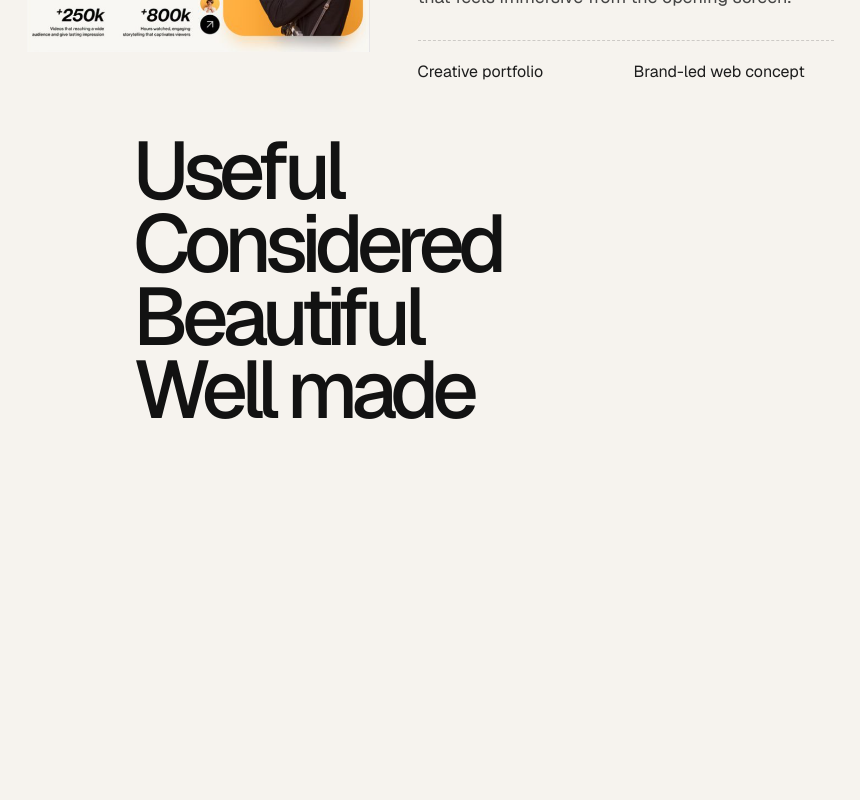
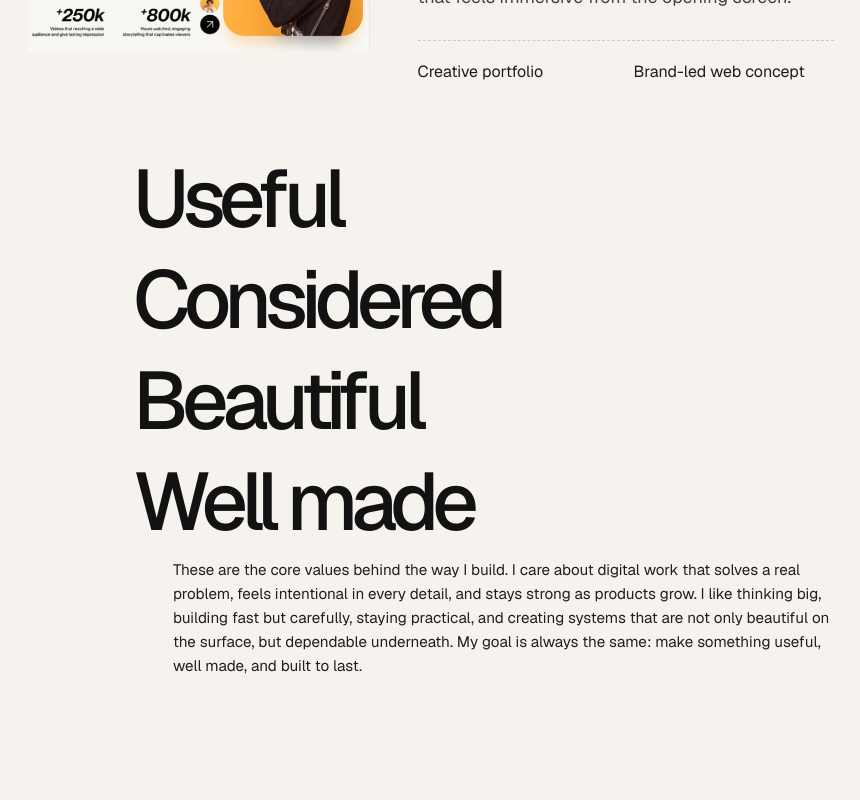
Before and after one commit to szaib-dev/personal-portfolio, a Next.js app: page / in a window 1280 px wide. Shown: the part 1560-2360 px from the top of the page, without its empty margins (363-1223 px from the left). Built offline with nearby package versions, Linux system fonts and the light colour scheme.

Commit message:
Tighten values section spacing

```diff
--- a/src/app/page.module.css
+++ b/src/app/page.module.css
@@ -204,9 +204,9 @@
 
 .valuesSection {
   position: relative;
-  min-height: 100vh;
+  min-height: 38rem;
   padding-top: 0.9rem;
-  padding-bottom: 1.5rem;
+  padding-bottom: 2.75rem;
 }
 
 .valuesStack {
@@ -220,6 +220,7 @@
   display: block;
   font-size: clamp(4.65rem, 6.35vw, 6.65rem);
   font-weight: 500;
+  margin-top: 28px;
   line-height: 0.9;
   letter-spacing: -0.08em;
 }
@@ -227,7 +228,7 @@
 .valuesBody {
   position: absolute;
   right: 0.5rem;
-  bottom: 0.5rem;
+  bottom: 4rem;
   width: min(100%, 42rem);
   font-size: 0.95rem;
   line-height: 1.58;
@@ -426,6 +427,7 @@
   .valuesSection {
     min-height: auto;
     padding-top: 5rem;
+    padding-bottom: 0;
   }
 
   .valuesStack,
```
